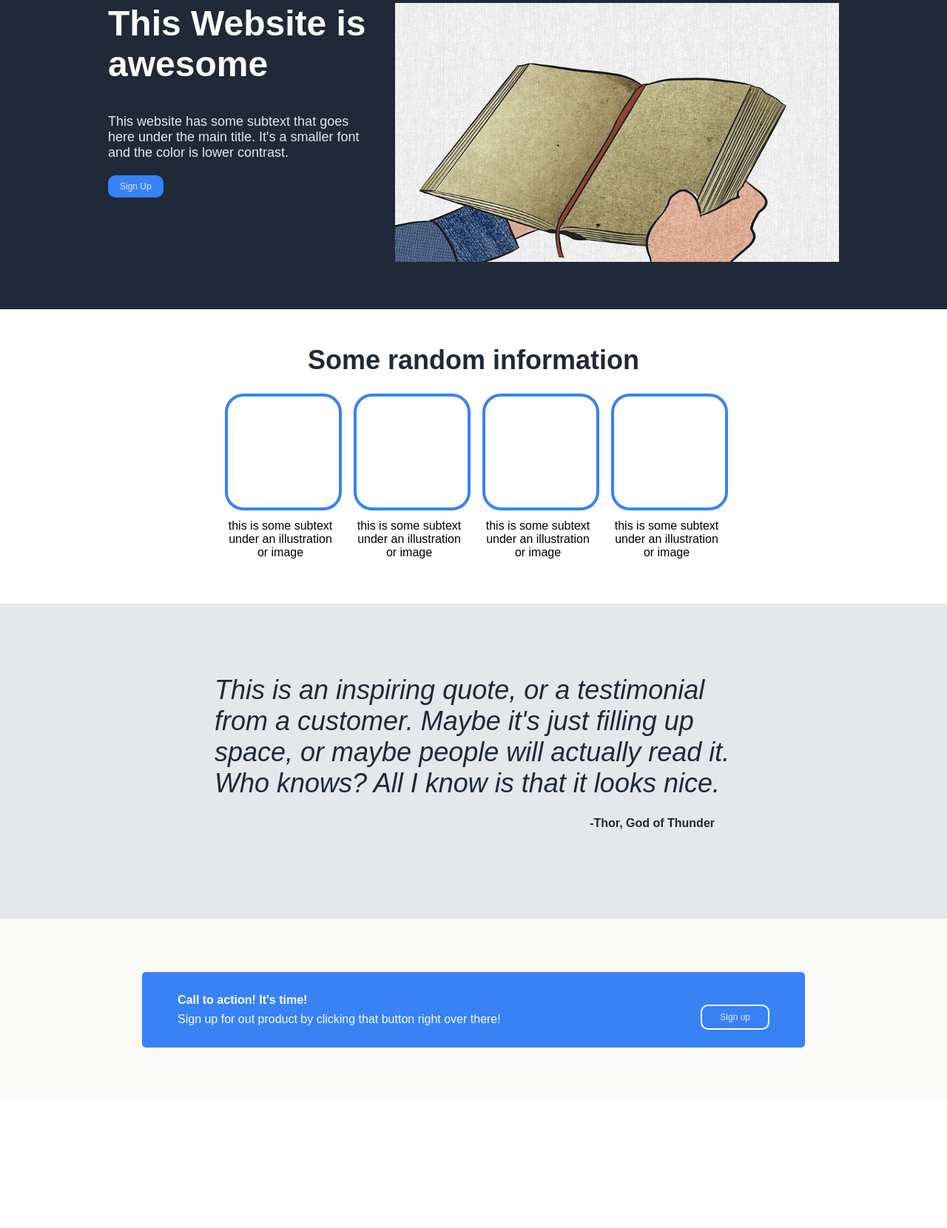
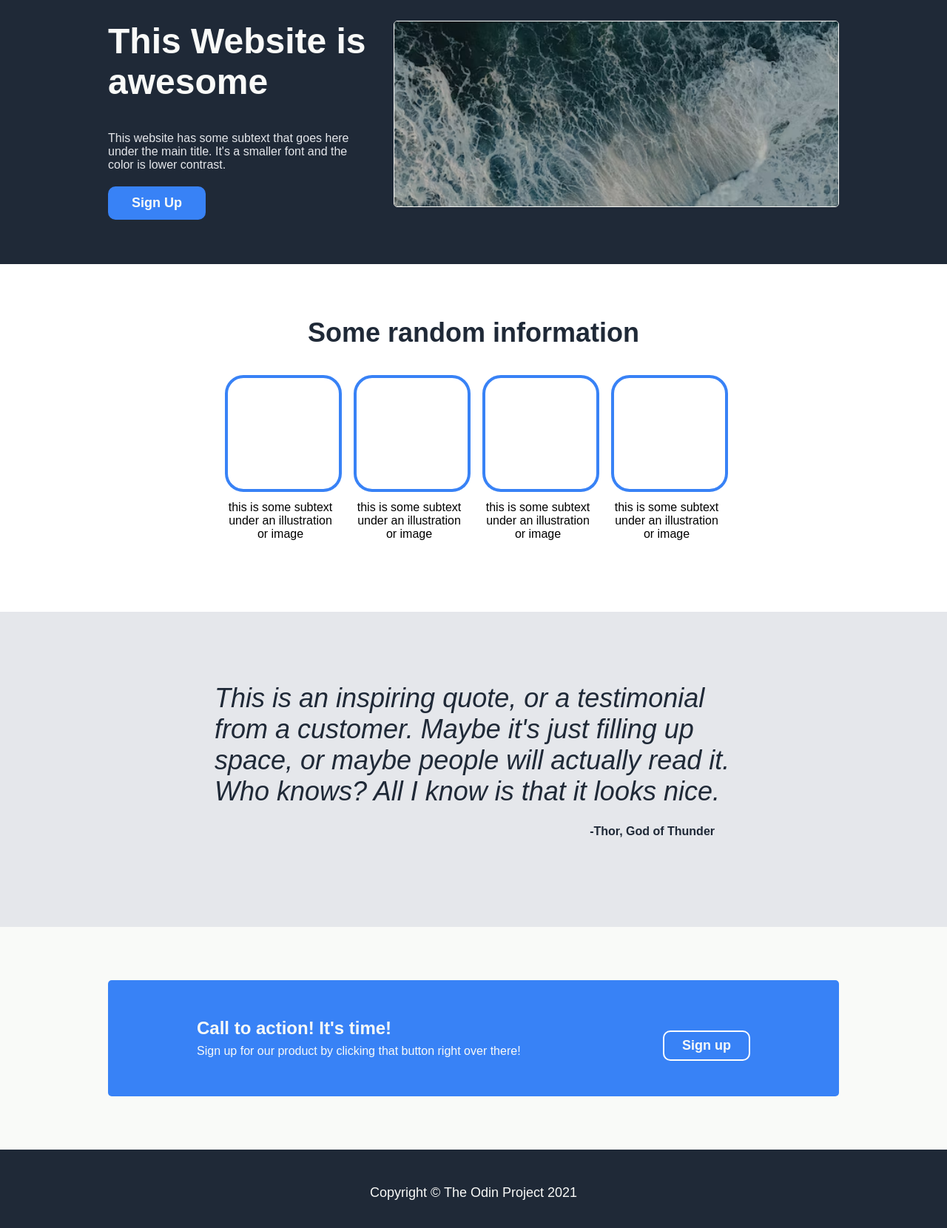
Before and after one commit to arjunarun65164/landing-page-project, a plain HTML site: page index.html in a window 1280 px wide. Shown: the part 104-1764 px from the top of the page at 74% size. Before the commit the page ends 1592 px from the top, so only its background shows below. Drawn offline with Linux system fonts and the light colour scheme.

Commit message:
Add footer; finishing touches CSS

```diff
--- a/index.html
+++ b/index.html
@@ -32,7 +32,7 @@
                 </div>
 
                 <div class="image">
-                    <img src="book-image.jpeg" alt="Placeholder for an image" style="color:white">
+                    <img src="ocean.avif" alt="Placeholder for an image" style="color:white">
                 </div>
 
             </div>
@@ -77,7 +77,7 @@
             <div class="container">
                 <div class="left">
                     <div class="call">Call to action! It's time!</div>
-                    <div class="text">Sign up for out product by clicking that button right over there!</div>
+                    <div class="text">Sign up for our product by clicking that button right over there!</div>
                 </div>
                 <button class="signup">Sign up</button>
             </div>
@@ -85,8 +85,7 @@
         </div>
 
         <div class="footer">
-
-
+            <div>Copyright © The Odin Project 2021</div>
         </div>
 
     </div>
--- a/styles.css
+++ b/styles.css
@@ -15,6 +15,7 @@ body {
     justify-content: center;
     flex-direction: column;
     gap: 48px;
+    padding-top:24px;
     padding-bottom: 48px;
 }
 
@@ -48,13 +49,16 @@ a {
 
 a,
 .header .bottom-line .subtext {
-    font-size: 18px;
+    font-size: 16px;
     color: #E5E7EB;
 }
 
 img {
     width: 600px;
-    height: 350px;
+    height: 250px;
+    object-fit: cover;
+    border:1px #F9FAF8 solid;
+    border-radius: 5px;
 }
 
 .left-column,
@@ -64,13 +68,14 @@ img {
 }
 
 .signup {
-    font-size: 12px;
-    color: #E5E7EB;
+    font-size: 18px;
+    color: #F9FAF8;
     background-color: #3882F6;
-    padding: 8px 16px;
+    padding: 12px 32px;
     border: none;
     border-radius: 10px;
     margin-top: 20px;
+    font-weight: bold;
 
 }
 
@@ -85,14 +90,15 @@ img {
     display: flex;
     flex-direction: column;
     align-items: center;
-    padding:36px;
+    padding:48px;
+    padding-bottom: 72px;
 }
 
 .info-header {
     font-size: 36px;
     font-weight: 900;
     color: #1F2937;
-    margin: 12px auto;
+    margin: 24px auto;
 }
 
 .boxes-container {
@@ -139,13 +145,14 @@ img {
     margin: 24px;
     font-size:16px;
     font-style: normal;
-    font-weight: 600;
+    font-weight: 900;
     max-width: 700px;
     text-align: right;
 }
 
 .call{
     font-weight:bold;
+    font-size: 24px;
 }
 
 .text{
@@ -165,7 +172,7 @@ img {
     background-color: #3882F6;
     border-radius:5px;
     margin:72px 150px;
-    padding:24px 48px;
+    padding:48px 120px;
     flex-direction: row;
     gap:96px;
     align-items: center;
@@ -184,3 +191,13 @@ img {
     flex-shrink: 0;
     padding:8px 24px;
 }
+
+.footer{
+    display:flex;
+    justify-content: center;
+    align-items: center;
+    background-color: #1F2937;
+    color:#F9FAF8;
+    padding:48px;
+    font-size:18px;
+}
```
Also changed, not shown: ocean.avif (added).
